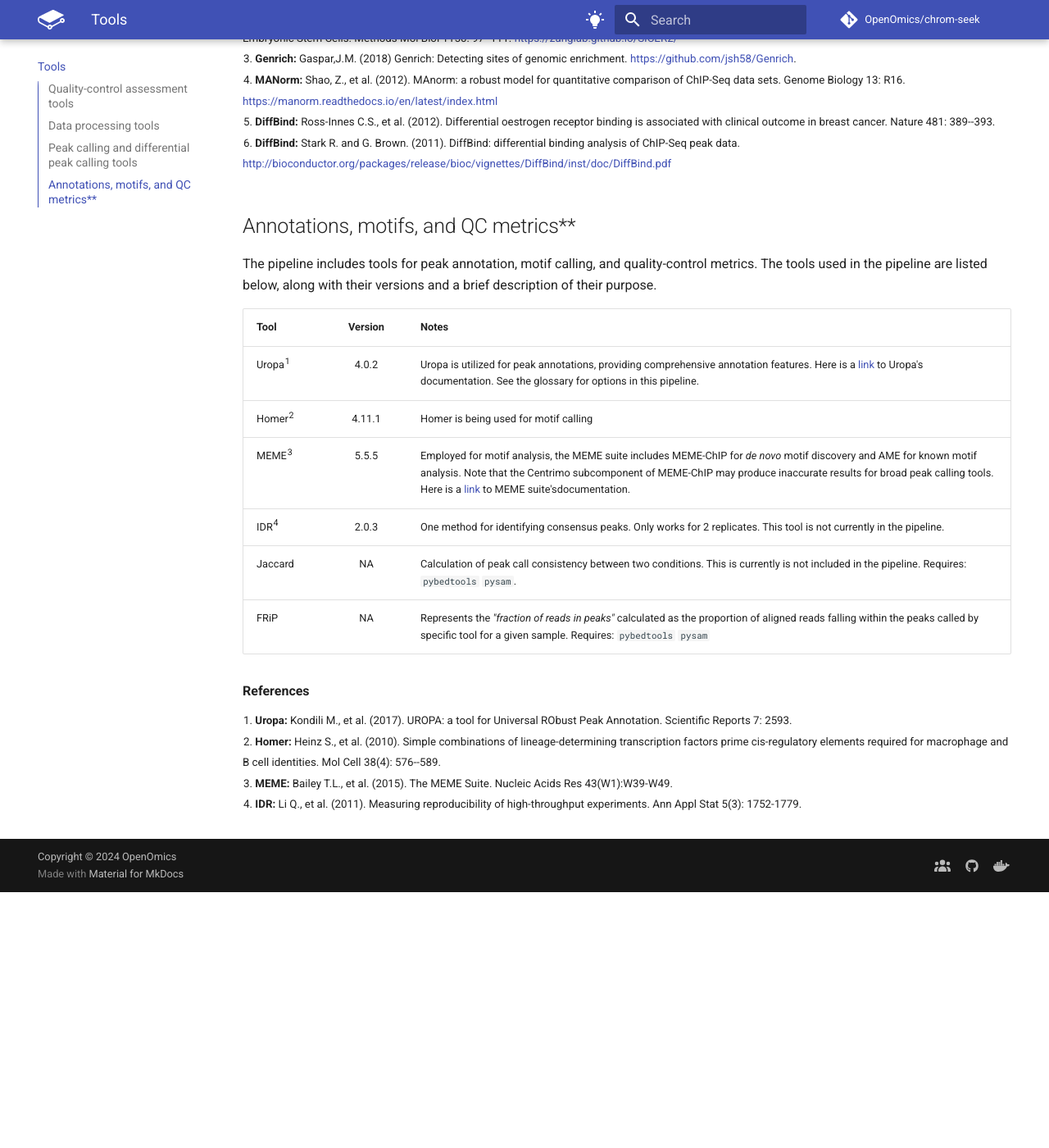
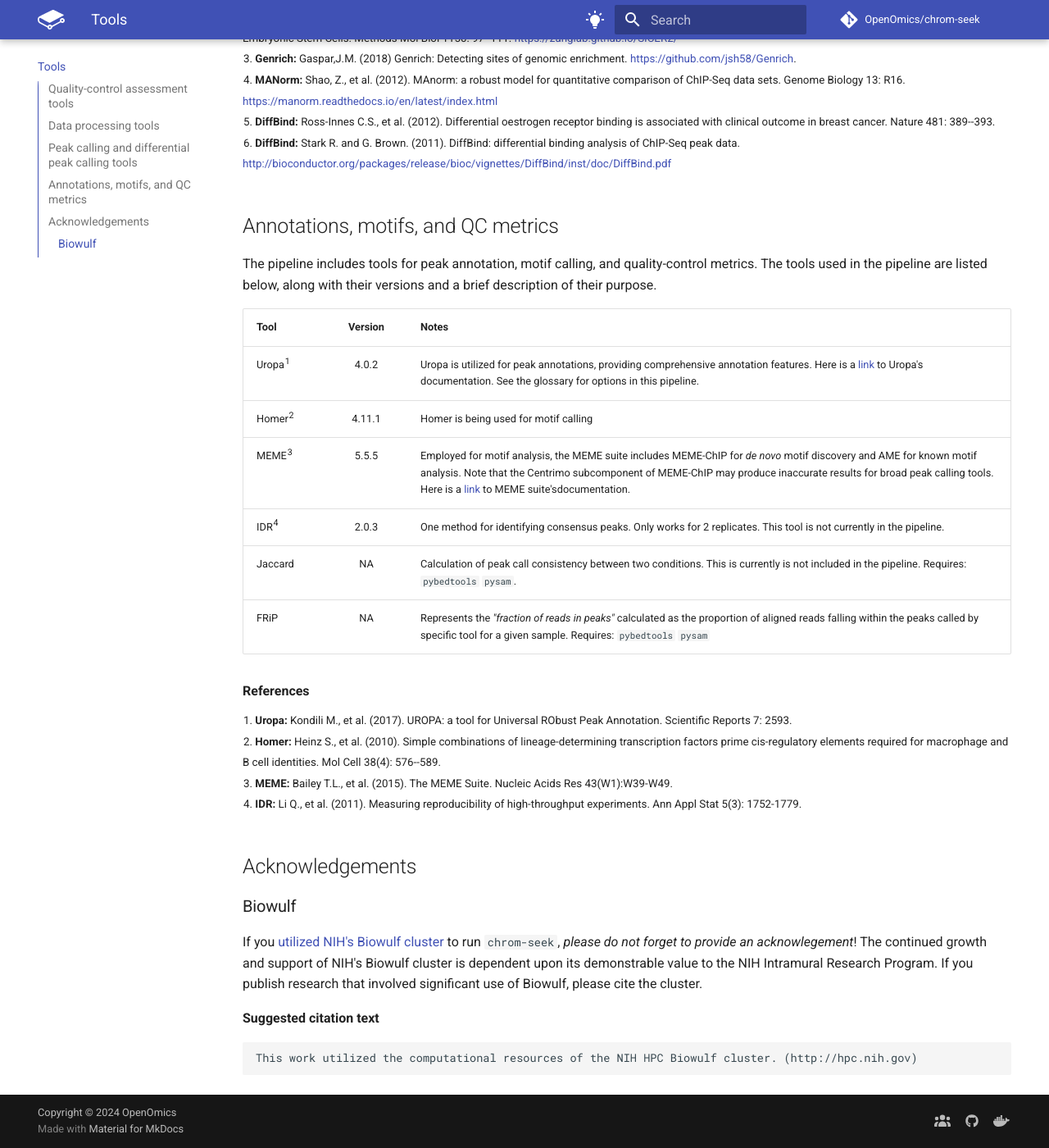
Before and after one commit to OpenOmics/chrom-seek, an MkDocs documentation site: the page built from docs/tools_software.md, in a window 1280 px wide and 1400 px high, scrolled down 2866 px. Shown: the whole window at 82% size. Built offline with MkDocs 1.6.1 and Material for MkDocs 9.7.7, drawn with Linux system fonts in a browser that asks for light colours; comment, search, counter and statistics services are not loaded; the version menu is left out; before the commit the page ends 3954 px from its top, so only the background shows below that.

Commit message:
Adding info for acknowledging the use of Biowulf in papers

````diff
--- a/docs/tools_software.md
+++ b/docs/tools_software.md
@@ -111,7 +111,7 @@ binding analysis of ChIP-Seq peak data.
 http://bioconductor.org/packages/release/bioc/vignettes/DiffBind/inst/doc/DiffBind.pdf</sup>
 
 
-## Annotations, motifs, and QC metrics**
+## Annotations, motifs, and QC metrics
 
 The pipeline includes tools for peak annotation, motif calling, and quality-control metrics. The tools used in the pipeline are listed below, along with their versions and a brief description of their purpose.
 
@@ -135,3 +135,16 @@ required for macrophage and B cell identities. Mol Cell 38(4): 576--589.</sup>
 43(W1):W39-W49.</sup>
 <sup>4. **IDR:** Li Q., et al. (2011). Measuring reproducibility of
 high-throughput experiments. Ann Appl Stat 5(3): 1752-1779.</sup>
+
+
+## Acknowledgements
+
+### Biowulf
+
+If you [utilized NIH's Biowulf cluster](https://hpc.nih.gov/Research/) to run `chrom-seek`, *please do not forget to provide an acknowlegement*! The continued growth and support of NIH's Biowulf cluster is dependent upon its demonstrable value to the NIH Intramural Research Program. If you publish research that involved significant use of Biowulf, please cite the cluster.
+
+**Suggested citation text**
+
+```
+This work utilized the computational resources of the NIH HPC Biowulf cluster. (http://hpc.nih.gov)
+```
````
